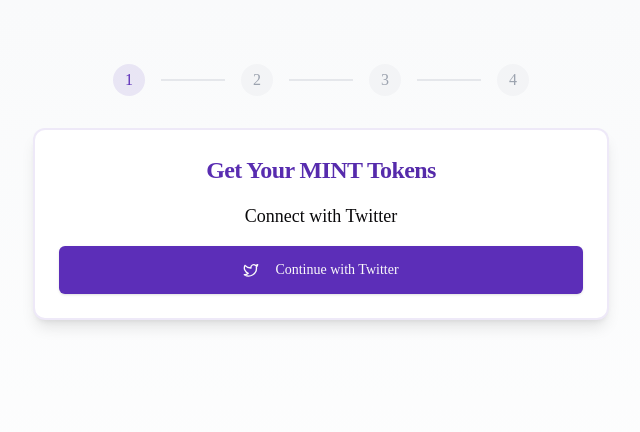
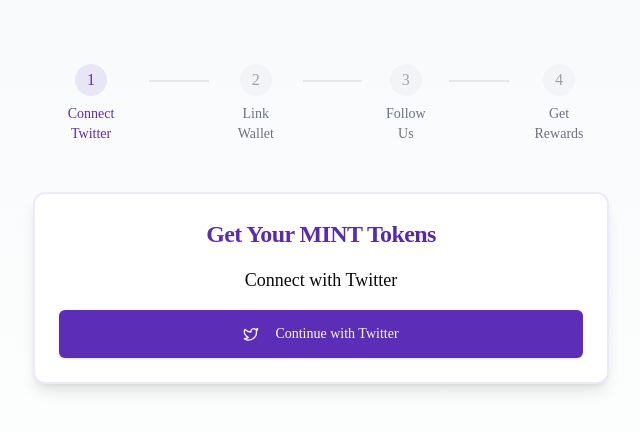
Before and after one commit to skyf0xx/mint, a Next.js app: page /get-started in a window 1280 px wide. Shown: the top 432 px of the page, without its empty margins (319-959 px from the left). Built offline with nearby package versions, Linux system fonts and the light colour scheme; no server answers.

Commit message:
feat: add labels

```diff
--- a/components/referrals/StepIndicator.tsx
+++ b/components/referrals/StepIndicator.tsx
@@ -5,13 +5,16 @@ interface StepIndicatorProps {
     step: Step;
     active: boolean;
     completed: boolean;
+    label: string;
 }
 
 export const StepIndicator = ({
     step,
     active,
     completed,
+    label,
 }: StepIndicatorProps) => (
+    <div className="flex flex-col items-center gap-2">
         <div
             className={`
             w-8 h-8 rounded-full flex items-center justify-center
@@ -27,6 +30,14 @@ export const StepIndicator = ({
         >
             {completed ? <Check className="w-4 h-4" /> : step}
         </div>
+        <span
+            className={`text-sm font-medium text-center transition-colors duration-300 ${
+                active || completed ? 'text-primary' : 'text-gray-500'
+            }`}
+        >
+            {label}
+        </span>
+    </div>
 );
 
 export const StepProgress = ({
@@ -36,16 +47,17 @@ export const StepProgress = ({
     currentStep: Step;
     completedSteps: { wallet: boolean; twitter: boolean };
 }) => (
-    <div className="flex items-center justify-center mb-8 relative">
-        <div className="flex items-center space-x-4">
+    <div className="flex items-center justify-center mb-12 relative max-w-2xl mx-auto px-4">
+        <div className="flex items-start space-x-4">
             <StepIndicator
                 step={Step.TWITTER_AUTH}
                 active={currentStep === Step.TWITTER_AUTH}
                 completed={
                     currentStep > Step.TWITTER_AUTH || completedSteps.twitter
                 }
+                label="Connect Twitter"
             />
-            <div className="w-16 h-0.5 bg-gray-200">
+            <div className="w-16 h-0.5 bg-gray-200 mt-4">
                 <div
                     className={`h-full bg-primary transition-all duration-500 ${
                         currentStep > Step.TWITTER_AUTH ||
@@ -61,8 +73,9 @@ export const StepProgress = ({
                 completed={
                     currentStep > Step.WALLET_CONNECT || completedSteps.wallet
                 }
+                label="Link Wallet"
             />
-            <div className="w-16 h-0.5 bg-gray-200">
+            <div className="w-16 h-0.5 bg-gray-200 mt-4">
                 <div
                     className={`h-full bg-primary transition-all duration-500 ${
                         currentStep > Step.WALLET_CONNECT ||
@@ -76,8 +89,9 @@ export const StepProgress = ({
                 step={Step.TWITTER_FOLLOW}
                 active={currentStep === Step.TWITTER_FOLLOW}
                 completed={currentStep > Step.TWITTER_FOLLOW}
+                label="Follow Us"
             />
-            <div className="w-16 h-0.5 bg-gray-200">
+            <div className="w-16 h-0.5 bg-gray-200 mt-4">
                 <div
                     className={`h-full bg-primary transition-all duration-500 ${
                         currentStep > Step.TWITTER_FOLLOW ? 'w-full' : 'w-0'
@@ -88,6 +102,7 @@ export const StepProgress = ({
                 step={Step.SHARE}
                 active={currentStep === Step.SHARE}
                 completed={currentStep > Step.SHARE}
+                label="Get Rewards"
             />
         </div>
     </div>
```
Lines whose indentation alone changed are shown as unchanged.
